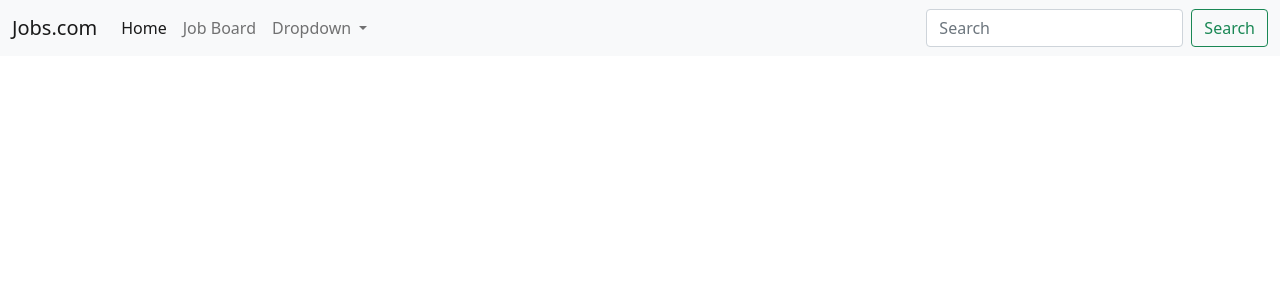
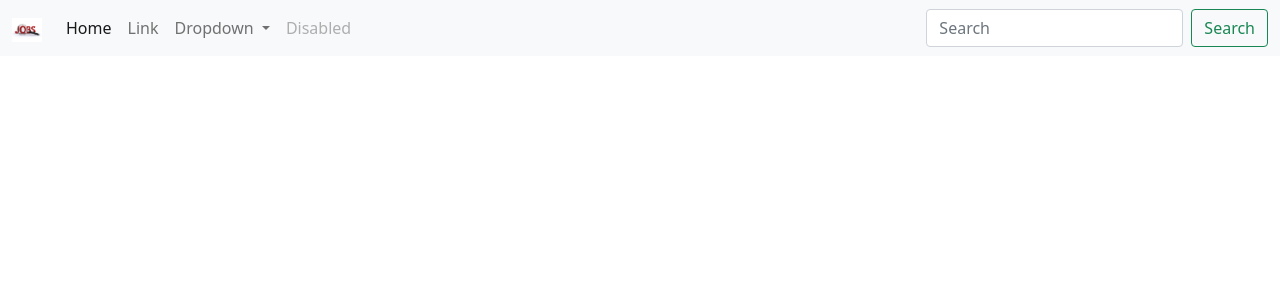
Before and after one commit to blessingaliu/FASTAPI, a Python web app: template backend/templates/shared/base.html in a window 1280 px wide. Shown: the top 300 px of the page. Run offline with Jinja, Linux system fonts and the light colour scheme; the template is opened without the code that fills it, so the values that code supplies are empty.

Commit message:
added a logo

```diff
--- a/backend/requirements.txt
+++ b/backend/requirements.txt
@@ -3,5 +3,8 @@ uvicorn
 
 # To install libraries, type pip install -r requirements.txt in terminal
 
-#for template  #new
+#for template
 jinja2
+
+#for static files
+aiofiles
--- a/backend/templates/components/navbar.html
+++ b/backend/templates/components/navbar.html
@@ -1,6 +1,8 @@
 <nav class="navbar navbar-expand-lg navbar-light bg-light">
     <div class="container-fluid">
-      <a class="navbar-brand" href="#">Jobs.com</a>
+      <a class="navbar-brand" href="#">
+        <img src="{{ url_for('static', path='images/logo.png') }}" alt="" width="30" height="24">
+      </a>
       <button class="navbar-toggler" type="button" data-bs-toggle="collapse" data-bs-target="#navbarSupportedContent" aria-controls="navbarSupportedContent" aria-expanded="false" aria-label="Toggle navigation">
         <span class="navbar-toggler-icon"></span>
       </button>
@@ -10,7 +12,7 @@
             <a class="nav-link active" aria-current="page" href="#">Home</a>
           </li>
           <li class="nav-item">
-            <a class="nav-link" href="#">Job Board</a>
+            <a class="nav-link" href="#">Link</a>
           </li>
           <li class="nav-item dropdown">
             <a class="nav-link dropdown-toggle" href="#" id="navbarDropdown" role="button" data-bs-toggle="dropdown" aria-expanded="false">
@@ -23,6 +25,9 @@
               <li><a class="dropdown-item" href="#">Something else here</a></li>
             </ul>
           </li>
+          <li class="nav-item">
+            <a class="nav-link disabled" href="#" tabindex="-1" aria-disabled="true">Disabled</a>
+          </li>
         </ul>
         <form class="d-flex">
           <input class="form-control me-2" type="search" placeholder="Search" aria-label="Search">
```
Also changed, not shown: backend/main.py (+10 -10 lines), backend/static/images/logo.png (added).
